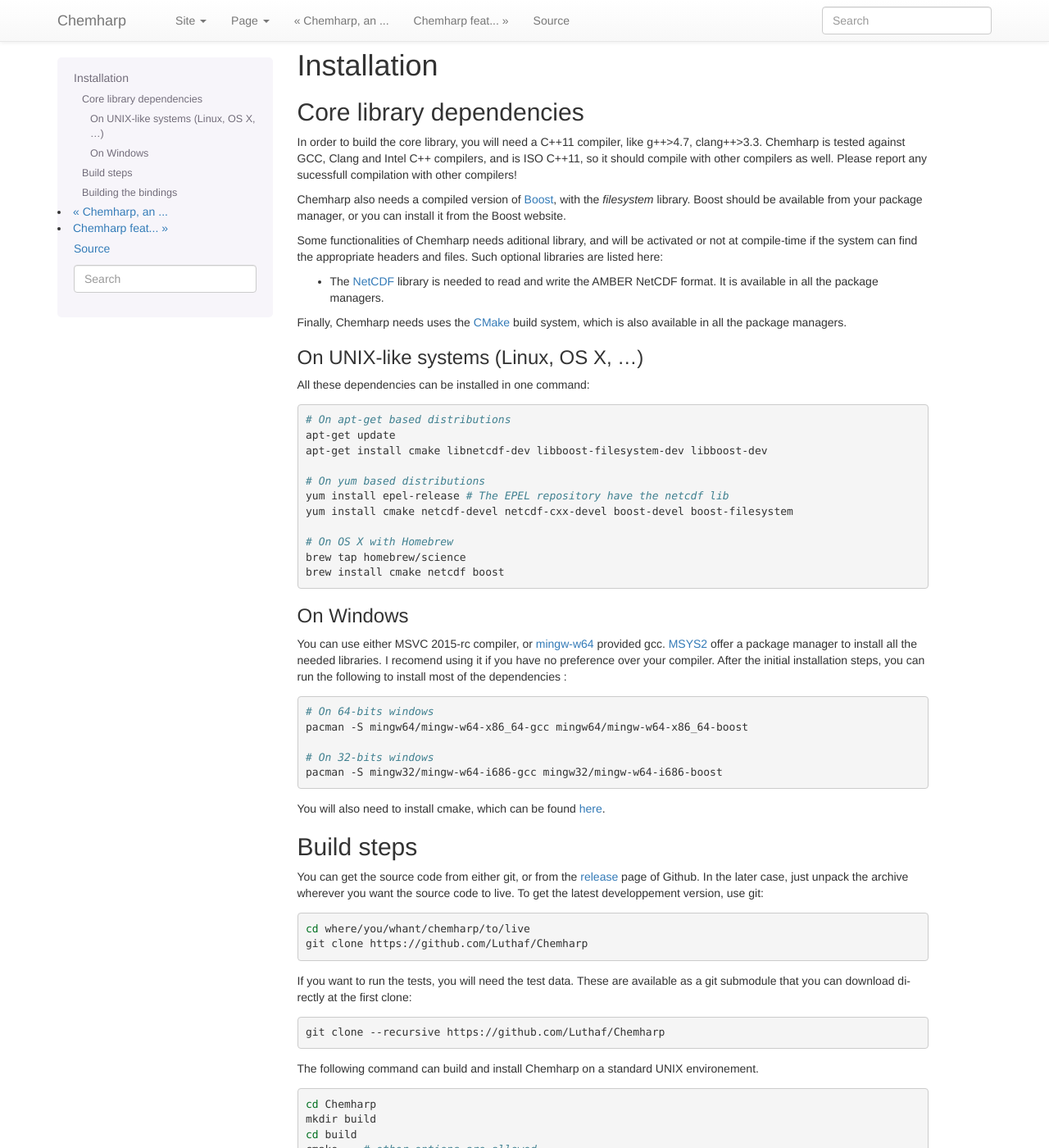
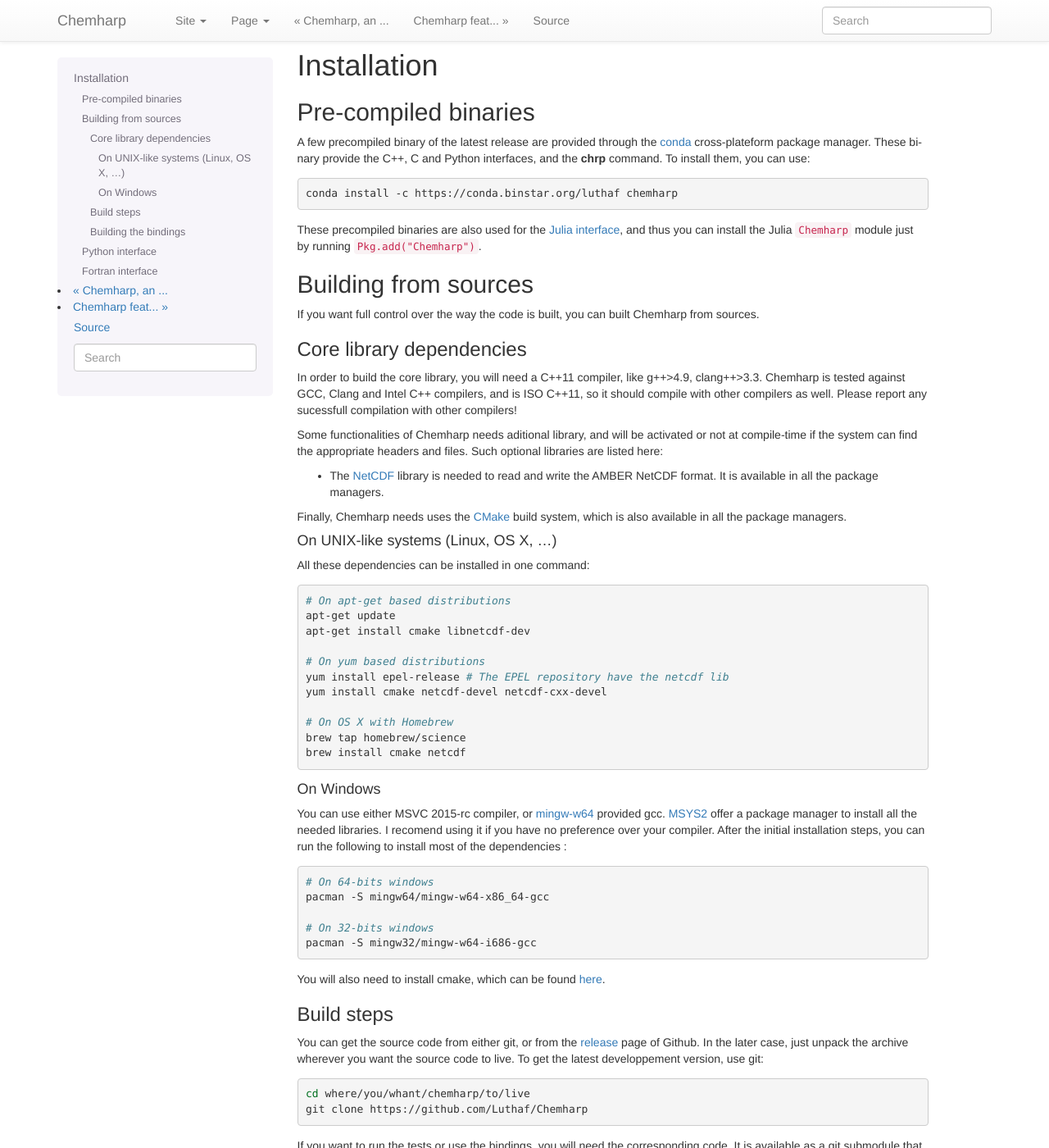
Before and after one commit to chemfiles/chemfiles, a Sphinx documentation site: the page built from doc/installation.rst, in a window 1280 px wide and 1400 px high. Shown: the whole window at 82% size. Built offline with Sphinx 7.4.7, drawn with Linux system fonts in a browser that asks for light colours; pages that are not in the unit, such as notebooks, are missing from menus; the version number could not be read and is left out; some of the changed text lies outside the part shown.

Commit message:
[doc] Update installation instrutions

```diff
--- a/doc/installation.rst
+++ b/doc/installation.rst
@@ -1,17 +1,35 @@
 Installation
 ============
+
+Pre-compiled binaries
+^^^^^^^^^^^^^^^^^^^^^
+
+A few precompiled binary of the latest release are provided through the `conda`_
+cross-plateform package manager. These binary provide the C++, C and Python
+interfaces, and the :command:`chrp` command. To install them, you can use:
+
+.. code-block:: bash
+
+    conda install -c https://conda.binstar.org/luthaf chemharp
+
+.. _conda: http://conda.pydata.org/docs/
+
+These precompiled binaries are also used for the :ref:`julia-api`, and thus you can
+install the Julia ``Chemharp`` module just by running ``Pkg.add("Chemharp")``.
+
+Building from sources
+^^^^^^^^^^^^^^^^^^^^^
+
+If you want full control over the way the code is built, you can built Chemharp from
+sources.
 
 Core library dependencies
 -------------------------
 
-In order to build the core library, you will need a C++11 compiler, like g++>4.7,
+In order to build the core library, you will need a C++11 compiler, like g++>4.9,
 clang++>3.3. Chemharp is tested against GCC, Clang and Intel C++ compilers, and
 is ISO C++11, so it should compile with other compilers as well. Please report
 any sucessfull compilation with other compilers!
-
-Chemharp also needs a compiled version of `Boost`_, with the *filesystem* library.
-Boost should be available from your package manager, or you can install it from
-the Boost website.
 
 Some functionalities of Chemharp needs aditional library, and will be activated
 or not at compile-time if the system can find the appropriate headers and files.
@@ -32,17 +50,16 @@
 
     # On apt-get based distributions
     apt-get update
-    apt-get install cmake libnetcdf-dev libboost-filesystem-dev libboost-dev
+    apt-get install cmake libnetcdf-dev
 
     # On yum based distributions
     yum install epel-release # The EPEL repository have the netcdf lib
-    yum install cmake netcdf-devel netcdf-cxx-devel boost-devel boost-filesystem
+    yum install cmake netcdf-devel netcdf-cxx-devel
 
     # On OS X with Homebrew
     brew tap homebrew/science
-    brew install cmake netcdf boost
+    brew install cmake netcdf
 
-.. _Boost: http://boost.org/
 .. _NetCDF: http://www.unidata.ucar.edu/software/netcdf/
 .. _CMake: http://cmake.org/
 
@@ -57,10 +74,10 @@
 .. code-block:: bash
 
     # On 64-bits windows
-    pacman -S mingw64/mingw-w64-x86_64-gcc mingw64/mingw-w64-x86_64-boost
+    pacman -S mingw64/mingw-w64-x86_64-gcc
 
     # On 32-bits windows
-    pacman -S mingw32/mingw-w64-i686-gcc mingw32/mingw-w64-i686-boost
+    pacman -S mingw32/mingw-w64-i686-gcc
 
 You will also need to install cmake, which can be found `here <http://www.cmake.org/download/>`_.
 
@@ -82,17 +96,14 @@
     cd where/you/whant/chemharp/to/live
     git clone https://github.com/Luthaf/Chemharp
 
-If you want to run the tests, you will need the test data. These are available
-as a git submodule that you can download directly at the first clone:
+If you want to run the tests or use the bindings, you will need the corresponding
+code. It is available as a git submodule that you can get directly:
 
 .. code-block:: bash
 
     git clone --recursive https://github.com/Luthaf/Chemharp
 
 .. _release: https://github.com/Luthaf/Chemharp/releases
-
-Compiling
-^^^^^^^^^
 
 The following command can build and install Chemharp on a standard UNIX environement.
 
@@ -147,46 +158,41 @@
 Only the C interface is always compiled with the core library. All the other
 interface needs to be activated with :command:`cmake` flags.
 
-The other languages bindings for Chemharp have supplementary requirements. The
-Python interface requires Boost.Python, the Fortran interface requires a Fortran
-compiler, … Please ensure that those requirements are fullfiled before filling
-an issue.
+The other languages bindings for Chemharp have supplementary requirements. The Python
+interface requires Boost.Python, the Fortran interface requires a Fortran compiler, …
+Please ensure that those requirements are fullfiled before filling an issue.
 
 Python interface
 ^^^^^^^^^^^^^^^^
 
-The Python interface expose data to Python, and make uses of Numpy arrays. It
-needs the following libraries to be installed:
+The Python interface expose data to Python, and make uses of Numpy arrays. It needs
+the following libraries to be installed:
 
-* `Boost.Python`_, the Python module of Boost libraries;
 * The CPython developement module, usullay called ``python-dev`` or ``python-devel``;
 * The Numpy library, with developement headers.
-
-It also needs a network conection, to download and compile the unoficial
-``Boost.Numpy`` library.
 
 All these library can be installed in few lines too:
 
 .. code-block:: bash
 
     # On apt-get based distributions
-    apt-get install libboost-python-dev python-numpy python-dev
+    apt-get install python-numpy python-dev
 
     # On yum based distributions
-    yum install boost-python numpy python-devel
+    yum install numpy python-devel
 
     # On OS X with Homebrew
     brew tap homebrew/python
-    brew install boost-python numpy
+    brew install numpy
 
-You can also use :command:`pip` to install ``numpy`` if you prefer doing so.
+You can also use :command:`pip` or :command:`conda` to install ``numpy`` if you
+prefer doing so.
 
-.. _Boost.Python: http://www.boost.org/doc/libs/1_57_0/libs/python/doc/
 
 Then, compiling the Python interface to Chemharp can be activated by the
-``-DPYTHON_BINDING=ON`` option for :command:`cmake`. The usual :command:`make install`
-will then compile and install the python extention at the right place. After that,
-you should be able to ``import chemharp`` from Python prompt.
+``-DPYTHON_BINDING=ON`` option for :command:`cmake`. The usual :command:`make
+install` will then compile and install the python extention at the right place. After
+that, you should be able to ``import chemharp`` from Python prompt.
 
 Fortran interface
 ^^^^^^^^^^^^^^^^^
```
Also changed, not shown: other parts of doc/installation.rst (+0 -3 lines).
